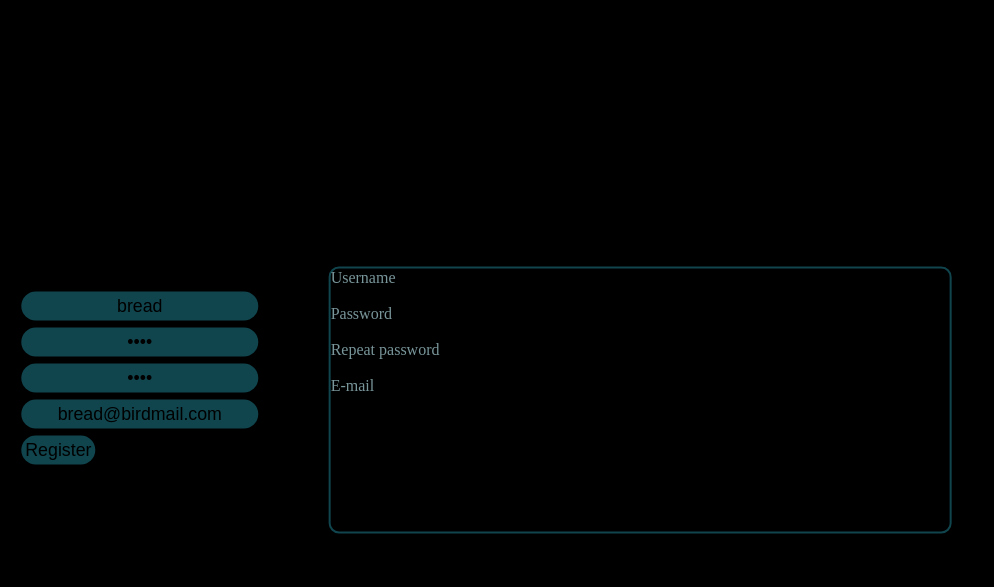
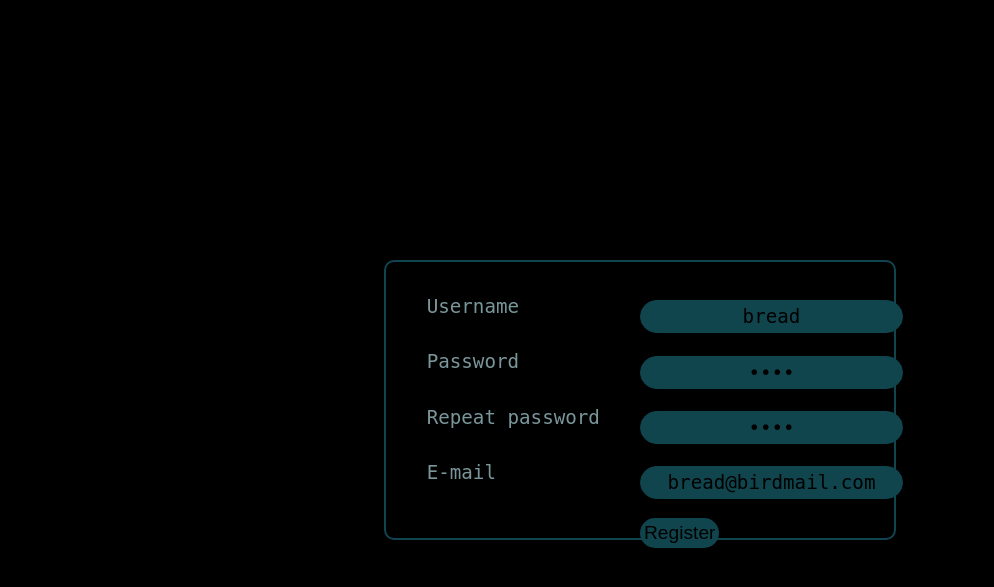
Before and after one commit to NWretborn/NWretborn.github.io, a PHP site: page /signup.php in a window 1280 px wide. Shown: the top 587 px of the page, without its empty margins (0-994 px from the left). Run offline with PHP 8.4, Linux system fonts and the light colour scheme; some libraries are stand-ins or nearby versions.

Commit message:
Update signup.php

```diff
--- a/signup.php
+++ b/signup.php
@@ -7,13 +7,6 @@
 	ini_set("error_log", "./error.log");
 ?>
 
-<style>
-	body{
-		background-color: black;
-		/* background-image: url("index_background.png"); */
-		background-size:cover;
-	}
-</style>
 <script type="text/javascript" src="jquery-3.1.1.min.js"></script>
 <script type="text/javascript">
 
@@ -63,12 +56,74 @@
 	}
 </script>
 <head>
-<link rel="stylesheet" type="text/css" href="libs/wifinder.css">
-<meta http-equiv="Content-Language" content="sv">
-<meta http-equiv="Content-Type" content="text/html; charset=windows-1252">
-<title>WiFinder - Signup</title>
+	<link rel="stylesheet" type="text/css" href="libs/wifinder.css">
+	<meta http-equiv="Content-Language" content="sv">
+	<meta http-equiv="Content-Type" content="text/html; charset=windows-1252">
+	<title>WiFinder - Signup</title>
 
 </head>
+
+<style type="text/css">
+	#c{	text-align: center;	}
+	#l{	text-align: left;	}
+	#r{	text-align: right;	}
+
+	/* Rounded Corner */
+	.tb5 {
+		background-color: #10454e;
+		border:1px solid #10454e;
+		border-radius:20px;
+		font-size:1.5vw;
+		font-family: monospace;
+	}
+	.tb4 {
+
+		background-color: #10454e;
+		border:0px solid #29afc4;
+		border-radius:20px;
+		font-size: 1.5vw;
+	}
+	.center{
+
+		left: 50%;
+		top: 50%;
+		transform: translate(-50%, -50%);
+	}
+	.hCenter{
+		left: 50%;
+		transform: translate(-50%, 0);
+	}
+	div{
+		font-size:1.5vw;
+		position: fixed;
+	}
+	.box{
+		height: 35vh;
+		color: #79969a;
+		font-family: monospace;
+		background-color: black;
+		width: 40vw;
+		border: 2px solid #10454e;
+		border-radius:10px;
+		padding: 20px;
+	}
+	.tb4:hover{
+		border:2px solid #29afc4;
+		border-radius: 20px;
+	}
+	input:focus {
+		border: 2px solid #29afc4;
+		border-radius: 20px;
+		outline: none;
+	}
+	.logo{
+		position: fixed;
+		height:15vh;
+		left:8%;
+		bottom:8vw;
+		transform: translate(-50%, 50%);
+	}
+</style>
 
 <body>
 
```
